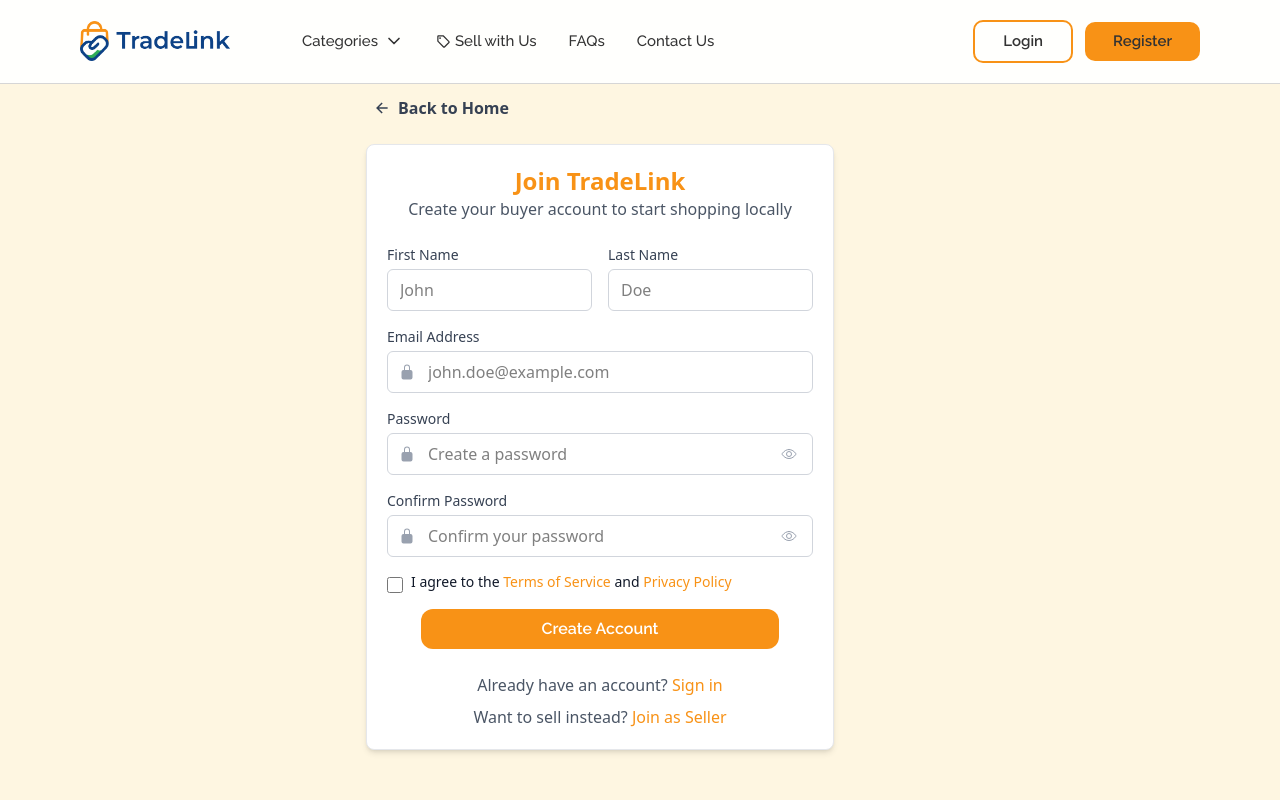
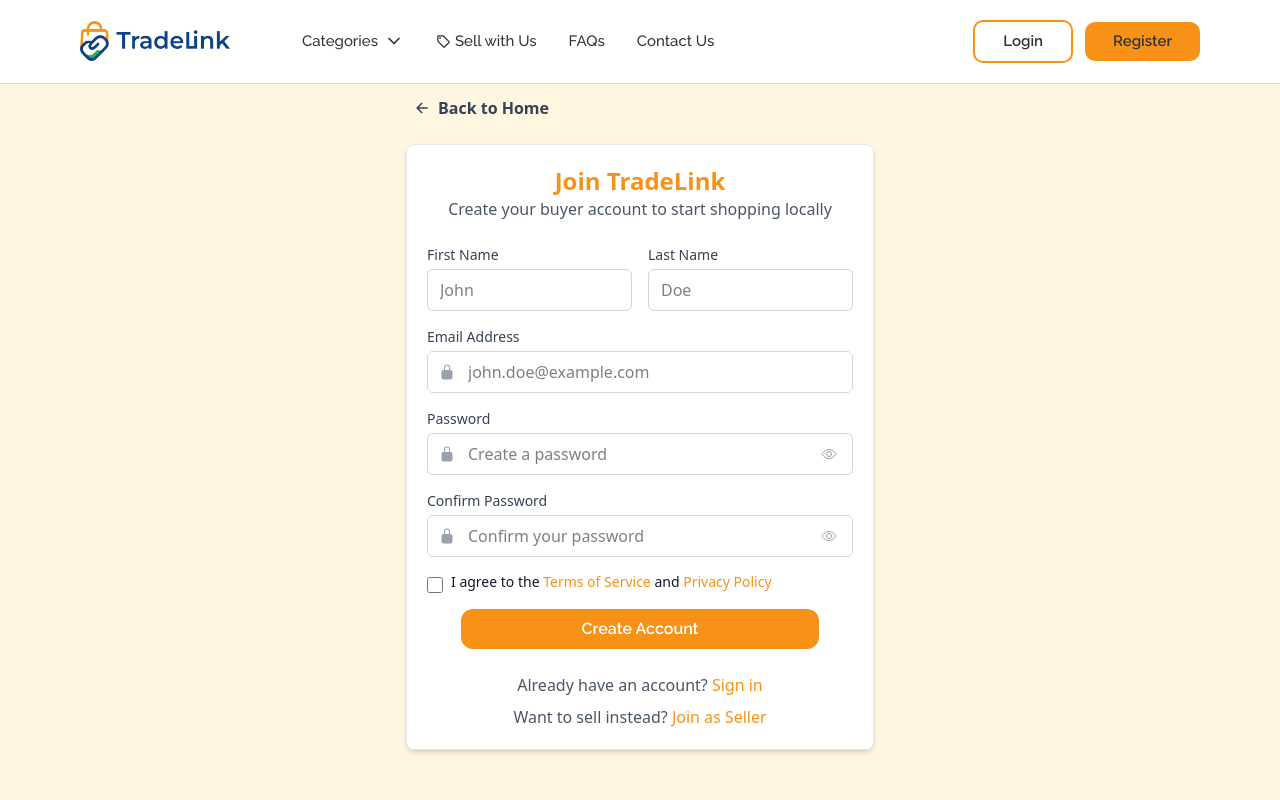
Before and after one commit to TradeLink1/Tradelink-dev, a React (Vite) app: page /Register in a window 1280 px wide. Shown: the top 800 px of the page. Built offline with nearby package versions, Linux system fonts and the light colour scheme.

Commit message:
updated register

```diff
--- a/src/pages/Register/Register.tsx
+++ b/src/pages/Register/Register.tsx
@@ -41,7 +41,7 @@ const Register = () => {
   };
 
   return (
-    <div className="bg-[#FEF6E1] min-h-screen flex items-center max-w-[1200px] justify-center py-18 font-sans">
+    <div className="bg-[#FEF6E1] min-h-screen flex items-center  justify-center py-18 font-sans">
       <div className="max-w-[500px] w-full mx-auto p-4">
         <Link to="/">
           <div className="flex items-center max-w-fit align-center justify-center text-gray-700 hover:bg-[#F89216] hover:text-white p-2 rounded-md transition-colors mb-4">
```
